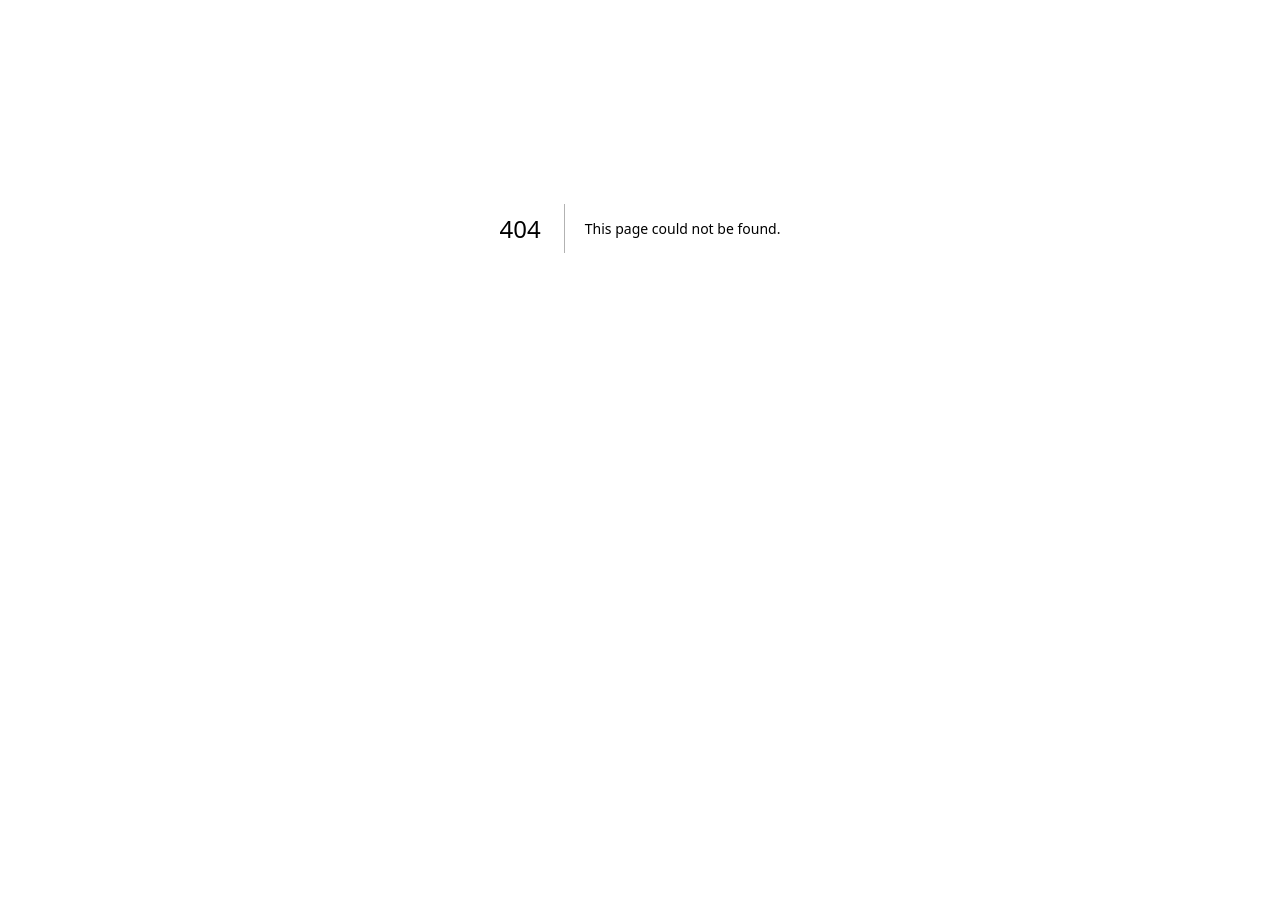
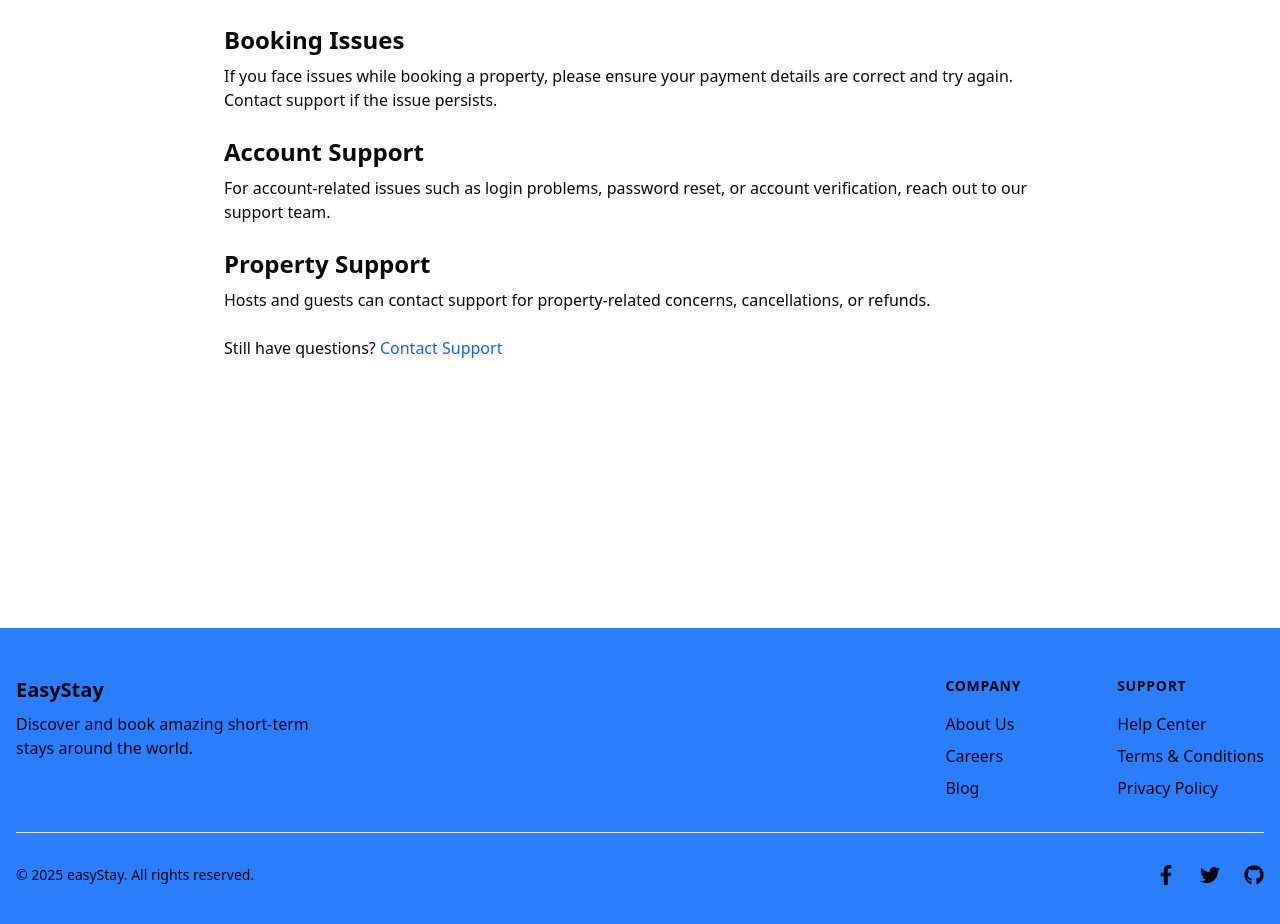
Before and after one commit to sifathasan2430/Easy-Stay, a Next.js app: page /help-center in a window 1280 px wide. Before the commit this address had no page. Shown: the part 240-1164 px from the top of the page. Before the commit the page ends 868 px from the top, so only its background shows below. Built offline with nearby package versions, Linux system fonts and the light colour scheme.

Commit message:
added footer from sujan

```diff
--- a/package.json
+++ b/package.json
@@ -18,6 +18,8 @@
     "next-themes": "^0.4.6",
     "react": "19.1.0",
     "react-dom": "19.1.0",
+    "react-icon": "^1.0.0",
+    "react-icons": "^5.5.0",
     "tailwind-merge": "^3.3.1"
   },
   "devDependencies": {
--- /dev/null
+++ b/src/app/Footer/Footer.jsx
@@ -0,0 +1,128 @@
+import React from "react";
+import Link from "next/link";
+import { FaFacebookF, FaTwitter, FaGithub } from "react-icons/fa";
+
+const Footer = () => {
+  return (
+    <div>
+      <footer className="bg-primary  dark:bg-gray-900">
+        <div className="max-w-7xl mx-auto py-12 px-4">
+          {/* Top section */}
+          <div className="md:flex md:justify-between md:items-start">
+            {/* Logo + description */}
+            <div className="mb-8 md:mb-0">
+              <h2 className="text-xl font-bold">
+                EasyStay
+              </h2>
+              <p className="mt-2 max-w-xs">
+                Discover and book amazing short-term stays around the world.
+              </p>
+            </div>
+
+            {/* Navigation Links */}
+            <div className="grid grid-cols-2 gap-8 sm:gap-12 md:flex md:space-x-12">
+              <div>
+                <h3 className="text-sm font-semibold tracking-wider uppercase">
+                  Company
+                </h3>
+                <ul className="mt-4 space-y-2">
+                  <li>
+                    <Link
+                      href="/about"
+                      className="hover:underline"
+                    >
+                      About Us
+                    </Link>
+                  </li>
+                  <li>
+                    <Link
+                      href="/careers"
+                      className="hover:underline"
+                    >
+                      Careers
+                    </Link>
+                  </li>
+                  <li>
+                    <Link
+                      href="/blog"
+                      className="hover:underline"
+                    >
+                      Blog
+                    </Link>
+                  </li>
+                </ul>
+              </div>
+
+              <div>
+                <h3 className="text-sm font-semibold tracking-wider uppercase">
+                  Support
+                </h3>
+                <ul className="mt-4 space-y-2">
+                  <li>
+                    <Link
+                      href="/help-center"
+                      className="hover:underline"
+                    >
+                      Help Center
+                    </Link>
+                  </li>
+                  <li>
+                    <Link
+                      href="/terms"
+                      className="hover:underline"
+                    >
+                      Terms & Conditions
+                    </Link>
+                  </li>
+                  <li>
+                    <Link
+                      href="/privacy"
+                      className="hover:underline"
+                    >
+                      Privacy Policy
+                    </Link>
+                  </li>
+                </ul>
+              </div>
+            </div>
+          </div>
+
+          {/* Divider */}
+          <div className="mt-8 border-t border-gray-200 dark:border-gray-700 pt-8 flex flex-col md:flex-row md:justify-between md:items-center">
+            {/* Copyright */}
+            <p className="text-sm">
+              &copy; {new Date().getFullYear()} easyStay. All rights reserved.
+            </p>
+
+            {/* Social Links */}
+            <div className="mt-4 md:mt-0 flex space-x-6">
+              <Link
+                href="https://facebook.com"
+                target="_blank"
+                className=""
+              >
+                <FaFacebookF className="w-5 h-5" />
+              </Link>
+              <Link
+                href="https://twitter.com"
+                target="_blank"
+                className=""
+              >
+                <FaTwitter className="w-5 h-5" />
+              </Link>
+              <Link
+                href="https://github.com"
+                target="_blank"
+                className=""
+              >
+                <FaGithub className="w-5 h-5" />
+              </Link>
+            </div>
+          </div>
+        </div>
+      </footer>
+    </div>
+  );
+};
+
+export default Footer;
--- /dev/null
+++ b/src/app/help-center/page.jsx
@@ -0,0 +1,31 @@
+import React from "react";
+
+const HelpCenter = () => {
+  return (
+    <main className="max-w-4xl mx-auto py-16 px-4 sm:px-6 lg:px-8">
+      <h1 className="text-3xl font-bold mb-6">Help Center</h1>
+      <p className="mb-4">
+        Welcome to easyStay Help Center! Here you can find answers to frequently asked questions and contact support if needed.
+      </p>
+
+      <h2 className="text-2xl font-semibold mt-6 mb-2">Booking Issues</h2>
+      <p className="mb-4">
+        If you face issues while booking a property, please ensure your payment details are correct and try again. Contact support if the issue persists.
+      </p>
+
+      <h2 className="text-2xl font-semibold mt-6 mb-2">Account Support</h2>
+      <p className="mb-4">
+        For account-related issues such as login problems, password reset, or account verification, reach out to our support team.
+      </p>
+
+      <h2 className="text-2xl font-semibold mt-6 mb-2">Property Support</h2>
+      <p className="mb-4">
+        Hosts and guests can contact support for property-related concerns, cancellations, or refunds.
+      </p>
+
+      <p className="mt-6">Still have questions? <a href="mailto:support@easystay.com" className="text-blue-600 hover:underline">Contact Support</a></p>
+    </main>
+  );
+};
+
+export default HelpCenter;
--- a/src/app/layout.js
+++ b/src/app/layout.js
@@ -2,6 +2,7 @@ import { Geist, Geist_Mono } from "next/font/google";
 import "./globals.css";
 import { ThemeProvider } from "@/components/ThemeProvider";
 import Navbar from "@/components/Navbar";
+import Footer from "./Footer/Footer";
 
 const geistSans = Geist({
   variable: "--font-geist-sans",
@@ -26,7 +27,8 @@ export default function RootLayout({ children }) {
       >
         <ThemeProvider attribute="class" defaultTheme="light" enableSystem>
           <Navbar />
-          {children}
+          <div className="min-h-screen">{children}</div>
+          <Footer></Footer>
         </ThemeProvider>
       </body>
     </html>
--- /dev/null
+++ b/src/app/privacy/page.jsx
@@ -0,0 +1,27 @@
+import React from "react";
+
+const Privacy = () => {
+  return (
+    <main className="max-w-4xl mx-auto py-16 px-4 sm:px-6 lg:px-8">
+      <h1 className="text-3xl font-bold mb-6">Privacy Policy</h1>
+      <p className="mb-4">
+        easyStay is committed to protecting your privacy. This policy explains how we collect, use, and safeguard your personal information.
+      </p>
+      <h2 className="text-2xl font-semibold mt-6 mb-2">1. Data Collection</h2>
+      <p className="mb-4">
+        We may collect information such as name, email, payment details, and booking history to provide and improve our services.
+      </p>
+      <h2 className="text-2xl font-semibold mt-6 mb-2">2. Data Usage</h2>
+      <p className="mb-4">
+        Your data is used for booking management, customer support, service improvement, and legal compliance. We never sell your data to third parties.
+      </p>
+      <h2 className="text-2xl font-semibold mt-6 mb-2">3. Cookies</h2>
+      <p className="mb-4">
+        We use cookies to enhance your browsing experience. You can disable cookies in your browser settings but some features may not function properly.
+      </p>
+      <p className="mt-6">For any privacy concerns, please contact support.</p>
+    </main>
+  );
+};
+
+export default Privacy;
--- /dev/null
+++ b/src/app/terms/page.jsx
@@ -0,0 +1,30 @@
+import React from "react";
+
+const Terms = () => {
+  return (
+    <main className="max-w-4xl mx-auto py-16 px-4 sm:px-6 lg:px-8">
+      <h1 className="text-3xl font-bold mb-6">Terms & Conditions</h1>
+      <p className="mb-4">
+        Welcome to easyStay! These terms and conditions outline the rules and regulations for the use of our website and services.
+      </p>
+      <p className="mb-4">
+        By accessing this website we assume you accept these terms and conditions. Do not continue to use easyStay if you do not agree to all of the terms and conditions stated on this page.
+      </p>
+      <h2 className="text-2xl font-semibold mt-6 mb-2">1. Usage</h2>
+      <p className="mb-4">
+        You agree not to misuse the website or services provided, including any fraudulent activity, hacking attempts, or unauthorized access.
+      </p>
+      <h2 className="text-2xl font-semibold mt-6 mb-2">2. Booking & Payments</h2>
+      <p className="mb-4">
+        All bookings must be made through our platform and payments should follow the outlined payment process. easyStay is not responsible for transactions outside the platform.
+      </p>
+      <h2 className="text-2xl font-semibold mt-6 mb-2">3. Liability</h2>
+      <p className="mb-4">
+        easyStay is not liable for any damages or losses during the stay. Please review property-specific policies for details.
+      </p>
+      <p className="mt-6">For full terms, please contact support.</p>
+    </main>
+  );
+};
+
+export default Terms;
--- a/src/components/Navbar.jsx
+++ b/src/components/Navbar.jsx
@@ -38,7 +38,7 @@ export default function Navbar() {
                 </nav>
 
                 {/* Right side buttons */}
-                <div className="flex items-center space-x-4">
+                <div className="flex items-center gap-4">
                     <ModeToggle />
 
                     <Button
```
Also changed, not shown: 2 other files (tests, documents, lock files or other folders).
